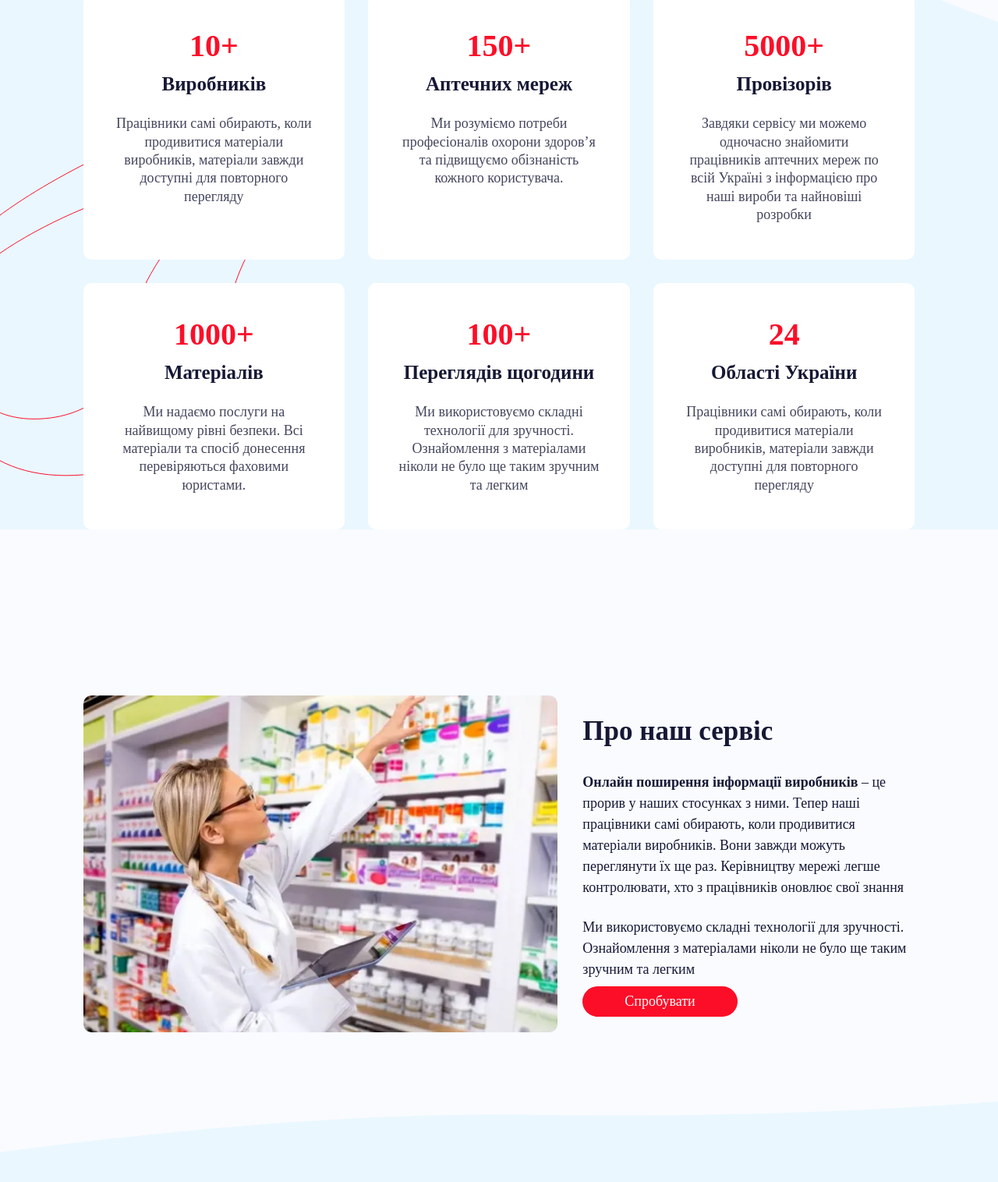
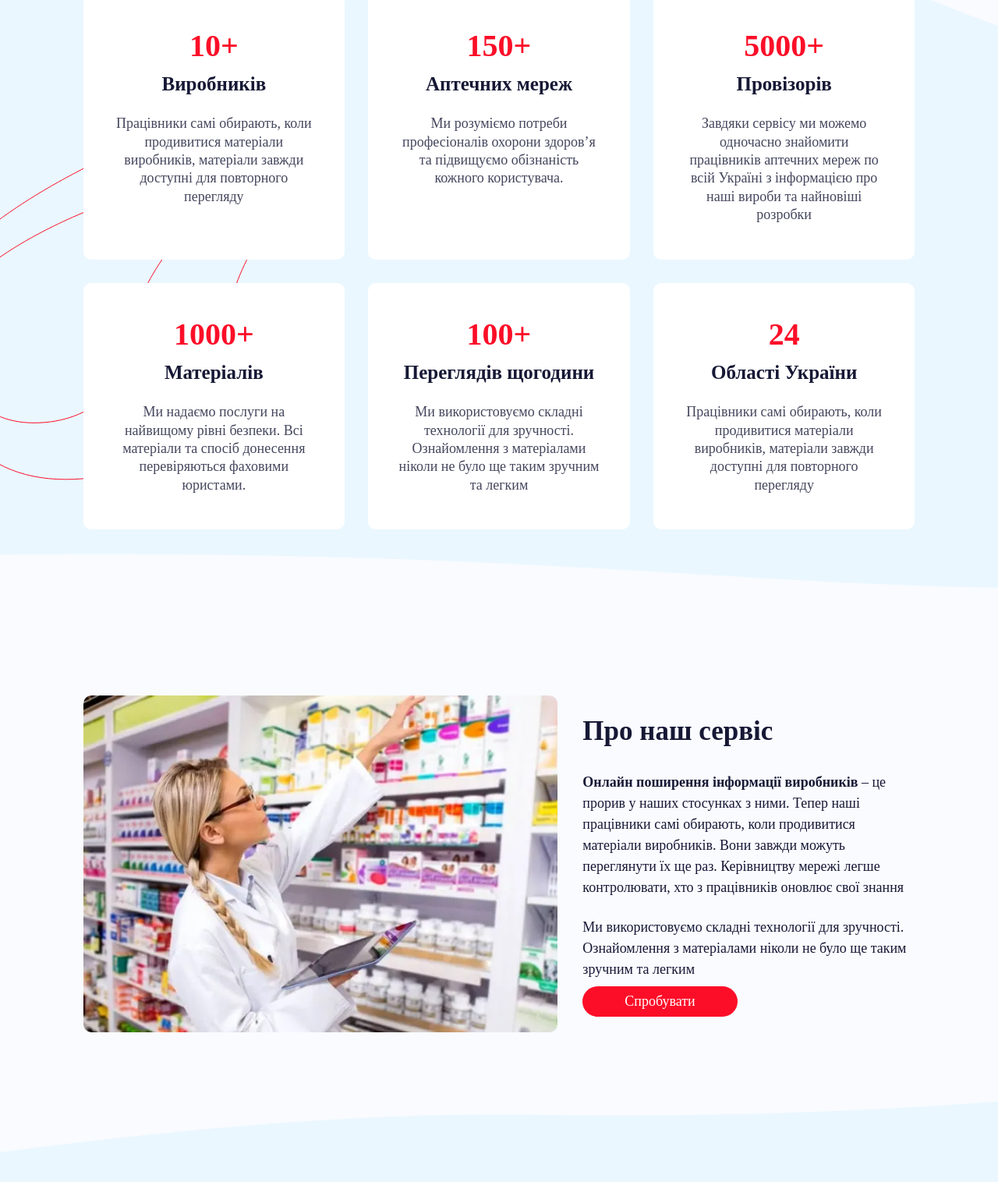
Before and after one commit to VladHumenchuk/glyanec2, a plain HTML site: page index.html in a window 1280 px wide. Shown: the part 998-2514 px from the top of the page at 78% size. Drawn offline with Linux system fonts and the light colour scheme; a web font is replaced by a local one.

Commit message:
Update style.css

```diff
--- a/css/style.css
+++ b/css/style.css
@@ -565,7 +565,7 @@ body {
 }
 
 .statistics {
-  background: url(../img/section2/bec.svg) 0% calc(100% + 70px) no-repeat;
+  background: url(../img/section2/bec.svg) 0% 60% no-repeat;
 }
 
 @supports (padding-top: clamp( 4.375rem , 0.1432619647rem  +  21.1586901763vw , 14.875rem )) {
@@ -577,6 +577,18 @@ body {
 @supports not (padding-top: clamp( 4.375rem , 0.1432619647rem  +  21.1586901763vw , 14.875rem )) {
   .statistics {
     padding-top: calc(4.375rem + 10.5 * (100vw - 20rem) / 49.625);
+  }
+}
+
+@supports (padding-bottom: clamp( 6.25rem , 3.4036523929rem  +  14.2317380353vw , 13.3125rem )) {
+  .statistics {
+    padding-bottom: clamp( 6.25rem , 3.4036523929rem  +  14.2317380353vw , 13.3125rem );
+  }
+}
+
+@supports not (padding-bottom: clamp( 6.25rem , 3.4036523929rem  +  14.2317380353vw , 13.3125rem )) {
+  .statistics {
+    padding-bottom: calc(6.25rem + 7.0625 * (100vw - 20rem) / 49.625);
   }
 }
 
@@ -675,18 +687,6 @@ body {
   line-height: 130%;
   opacity: 0.8;
   text-align: center;
-}
-
-@supports (padding-top: clamp( 6.25rem , 3.4036523929rem  +  14.2317380353vw , 13.3125rem )) {
-  .service {
-    padding-top: clamp( 6.25rem , 3.4036523929rem  +  14.2317380353vw , 13.3125rem );
-  }
-}
-
-@supports not (padding-top: clamp( 6.25rem , 3.4036523929rem  +  14.2317380353vw , 13.3125rem )) {
-  .service {
-    padding-top: calc(6.25rem + 7.0625 * (100vw - 20rem) / 49.625);
-  }
 }
 
 .service__container {
```
